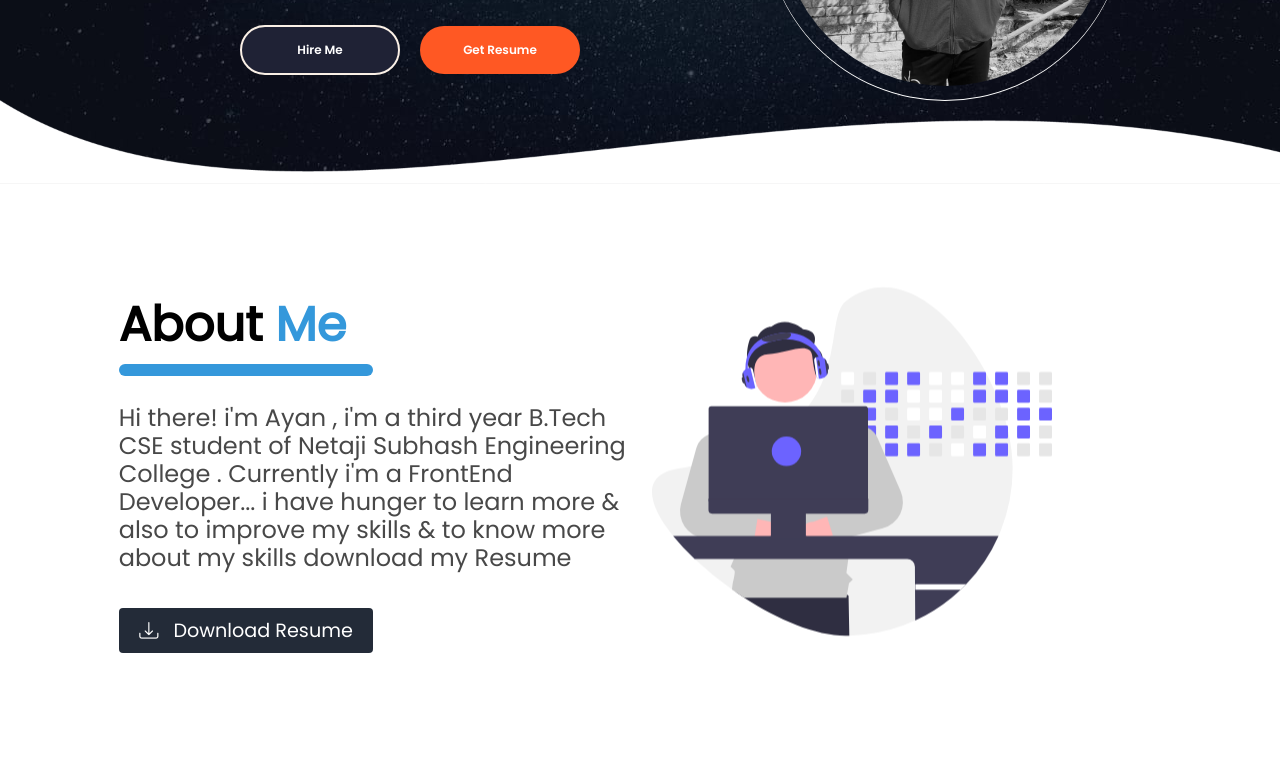
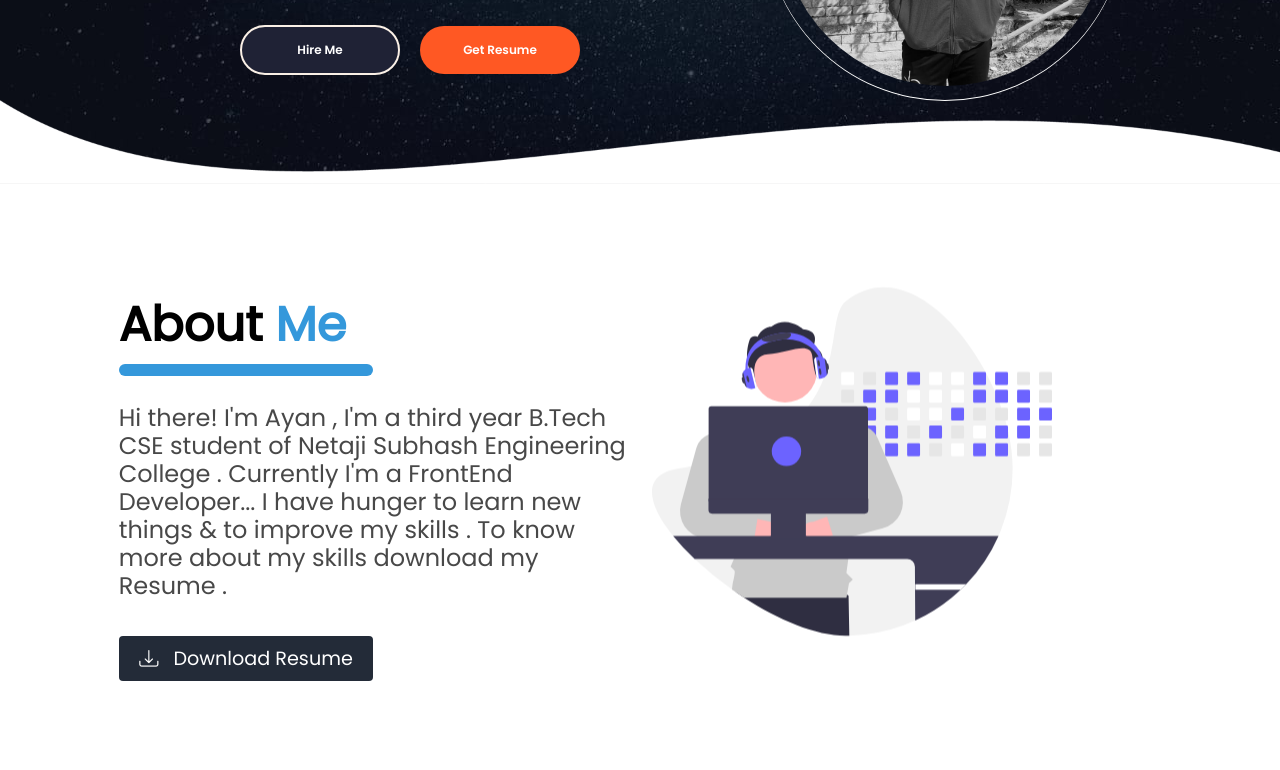
Before and after one commit to Syedtariqu/MyPortfolio, a React (Create React App) app: page / in a window 1280 px wide. Shown: the part 397-1167 px from the top of the page. Built offline with nearby package versions, Linux system fonts and the light colour scheme.

Commit message:
Update About.js

```diff
--- a/src/Protfolio/About.js
+++ b/src/Protfolio/About.js
@@ -41,9 +41,9 @@ const About = () => {
                     initial="hidden"
                     whileInView="visible">
                     Hi there!
-                    i'm Ayan ,
-                    i'm a third year B.Tech CSE student of Netaji Subhash Engineering College .
-                    Currently i'm a FrontEnd Developer... i have hunger to learn more & also to improve my skills & to know more about my skills download my Resume
+                    I'm Ayan ,
+                    I'm a third year B.Tech CSE student of Netaji Subhash Engineering College .
+                    Currently I'm a FrontEnd Developer... I have hunger to learn new things &  to improve my skills . To know more about my skills download my Resume .
                   </motion.h2>
                   <div className=' mt-3'>
                     <a href="Resume-1.pdf" download="Syed Resume-1.pdf">
```
